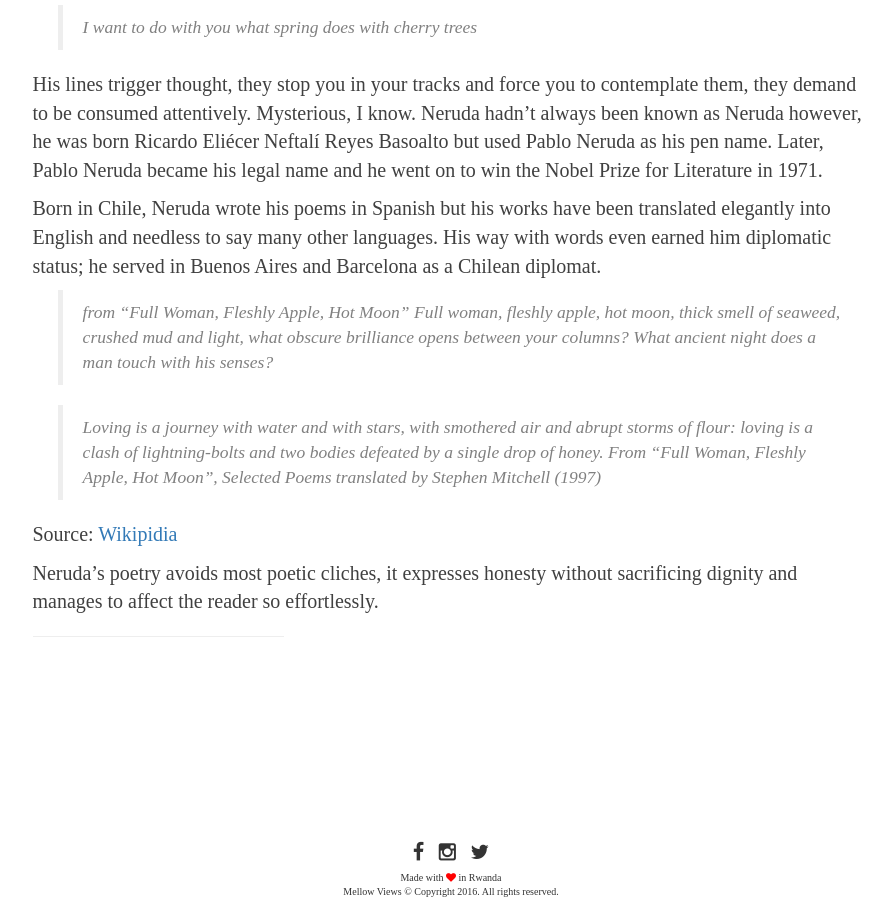
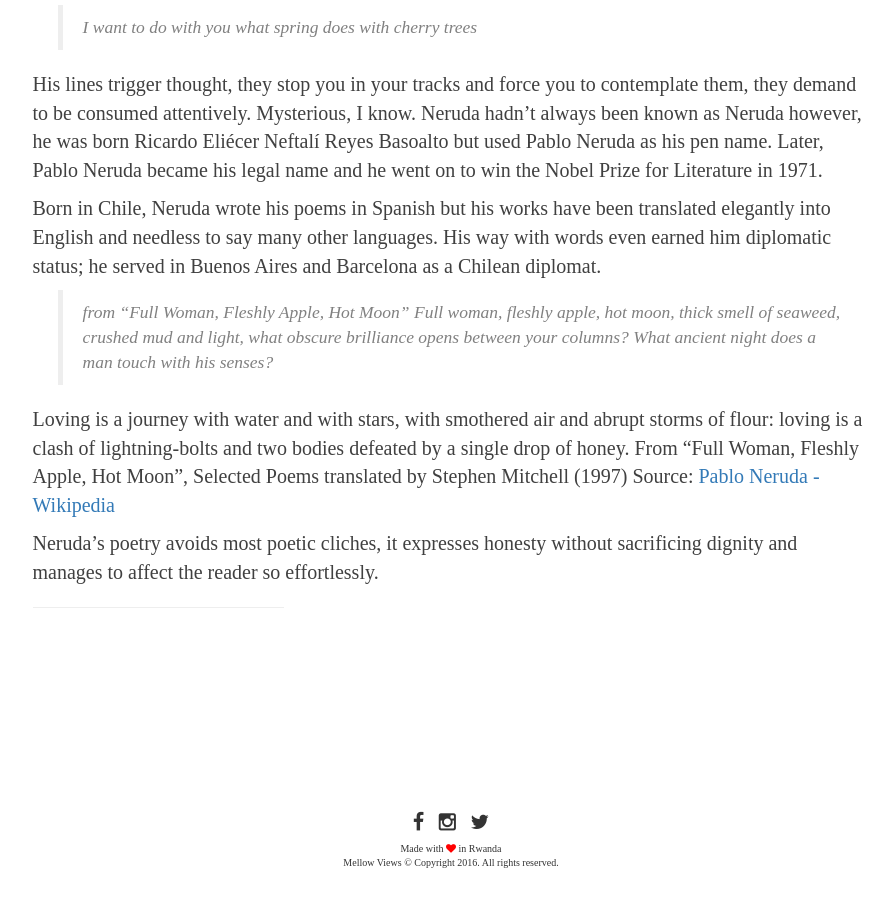
Before and after one commit to mgomes16/mutsinzi.github.io, a Jekyll site: the page built from _posts/literature/2016-06-08-pablo-neruda.md, in a window 1280 px wide and 900 px high, scrolled down 1096 px. Shown: the whole window, without its empty margins (189-1081 px from the left). Built offline with Jekyll 4.4.1, drawn with Linux system fonts in a browser that asks for light colours; after the commit the page ends 1966 px from its top, so only the background shows below that.

Commit message:
small fix posts

```diff
--- a/_posts/literature/2016-06-08-pablo-neruda.md
+++ b/_posts/literature/2016-06-08-pablo-neruda.md
@@ -25,19 +25,18 @@
 Born in Chile, Neruda wrote his poems in Spanish but his works have been translated elegantly into English and needless to say many other languages. His way with words even earned him diplomatic status; he served in Buenos Aires and Barcelona as a Chilean diplomat.
 
 > from "Full Woman, Fleshly Apple, Hot Moon"
->Full woman, fleshly apple, hot moon,
->thick smell of seaweed, crushed mud and light,
->what obscure brilliance opens between your columns?
->What ancient night does a man touch with his senses?
+Full woman, fleshly apple, hot moon,
+thick smell of seaweed, crushed mud and light,
+what obscure brilliance opens between your columns?
+What ancient night does a man touch with his senses?
 
->Loving is a journey with water and with stars,
->with smothered air and abrupt storms of flour:
->loving is a clash of lightning-bolts
->and two bodies defeated by a single drop of honey.
->From "Full Woman, Fleshly Apple, Hot Moon",
->Selected Poems translated by Stephen Mitchell (1997)
-
-  Source: [Wikipidia](https://en.wikipedia.org/wiki/Pablo_Neruda "Pablo Neruda - Wikipedia")
+Loving is a journey with water and with stars,
+with smothered air and abrupt storms of flour:
+loving is a clash of lightning-bolts
+and two bodies defeated by a single drop of honey.
+From "Full Woman, Fleshly Apple, Hot Moon",
+Selected Poems translated by Stephen Mitchell (1997)
+    Source: [Pablo Neruda - Wikipedia](https://en.wikipedia.org/wiki/Pablo_Neruda "Pablo Neruda - Wikipedia")
 
 
 
```
